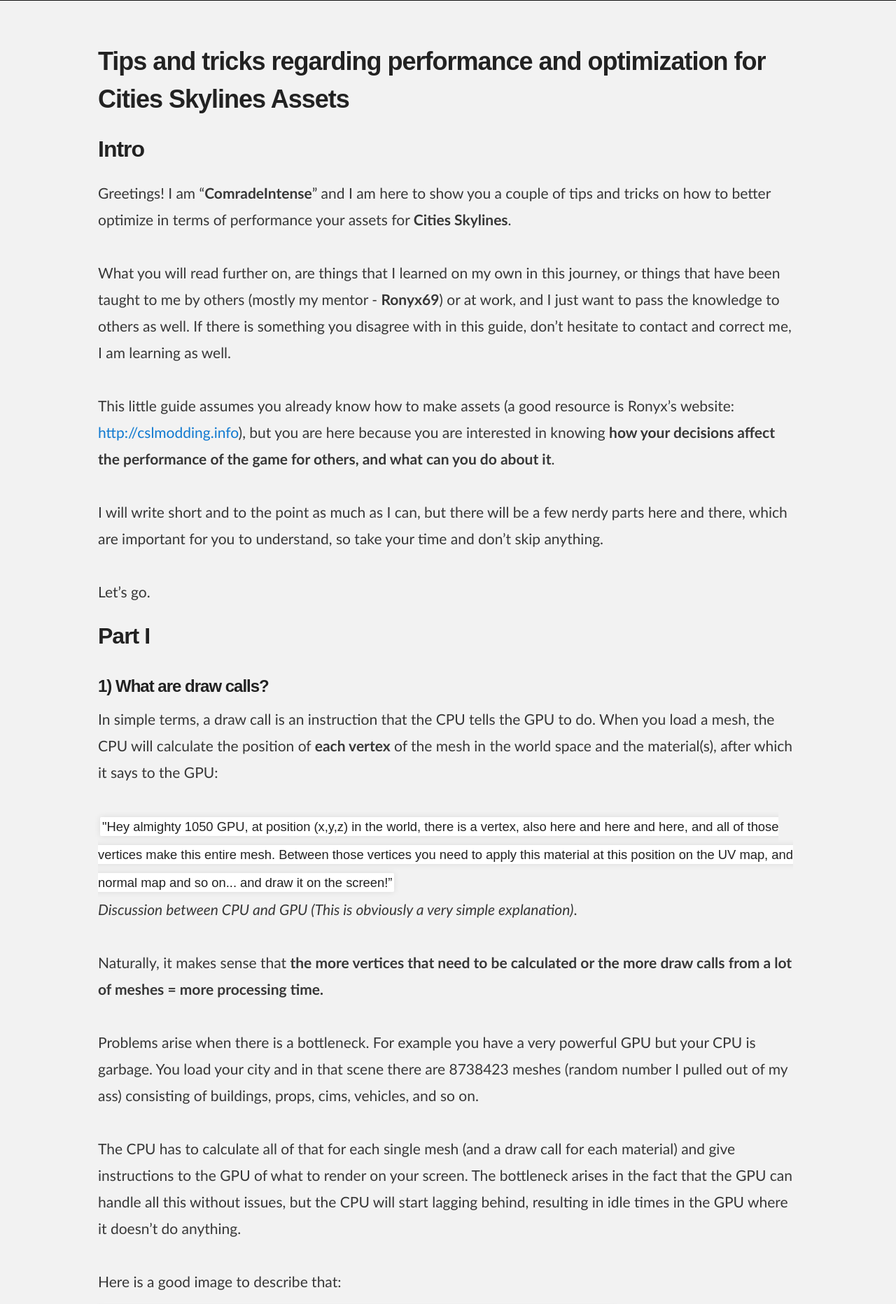
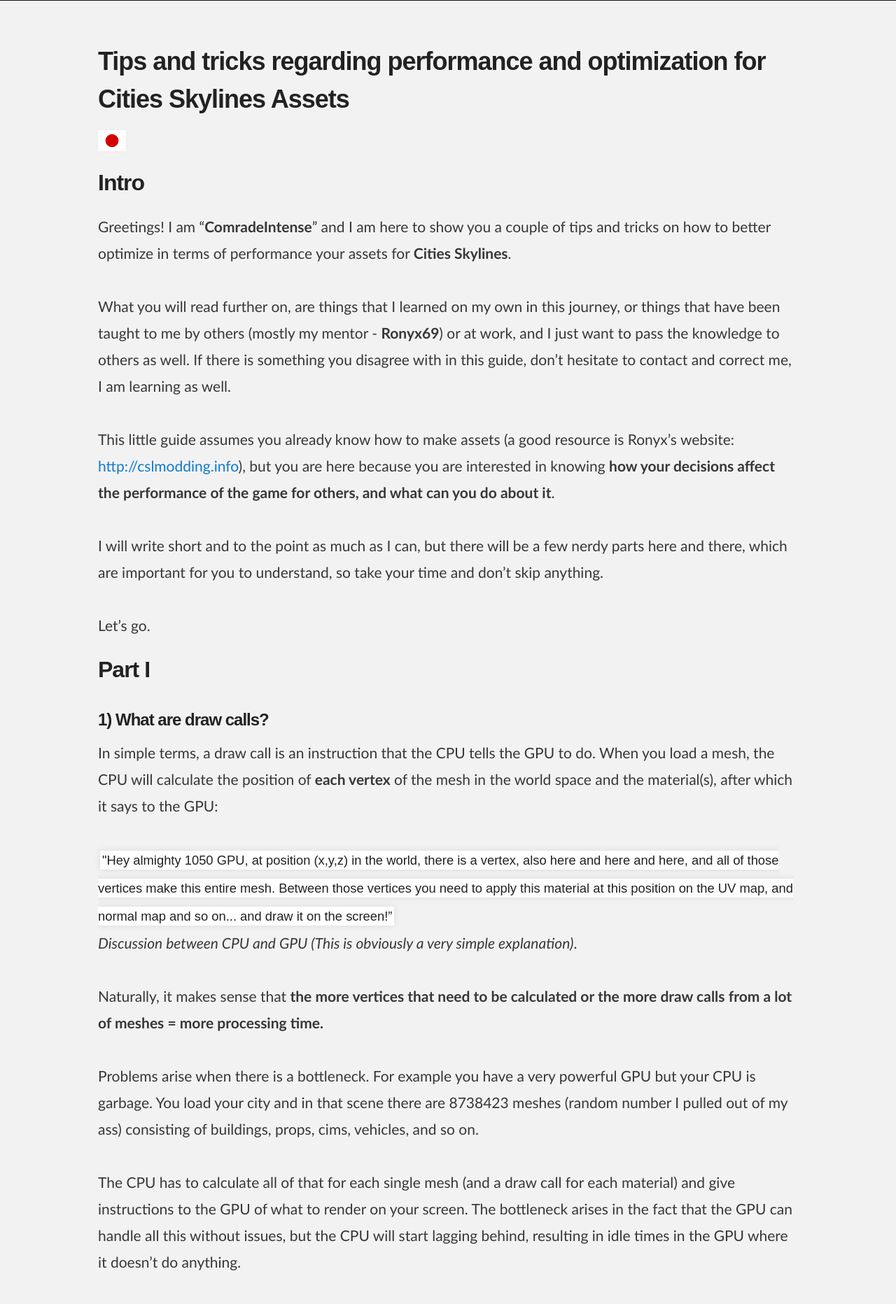
Before and after one commit to comradeintense/assetoptimization, a Jekyll site: the page built from index.md, in a window 1280 px wide. Shown: the top 1864 px of the page at 70% size. Built offline with Jekyll 4.4.1, drawn with Linux system fonts in a browser that asks for light colours; our own code applies the rules of GitHub Pages for plain Markdown files.

Commit message:
Update index.md

```diff
--- a/index.md
+++ b/index.md
@@ -3,7 +3,7 @@
 ---
 #  Tips and tricks regarding performance and optimization for Cities Skylines Assets
 
-
+[<img src="images/jpn.svg" width=40 height=30>](http://comradeintense.github.io/assetoptimization/jpn.html)
 
 ## Intro
 Greetings! I am “**ComradeIntense**” and I am here to show you a couple of tips and tricks on how to better optimize in terms of performance your assets for **Cities Skylines**.
```
